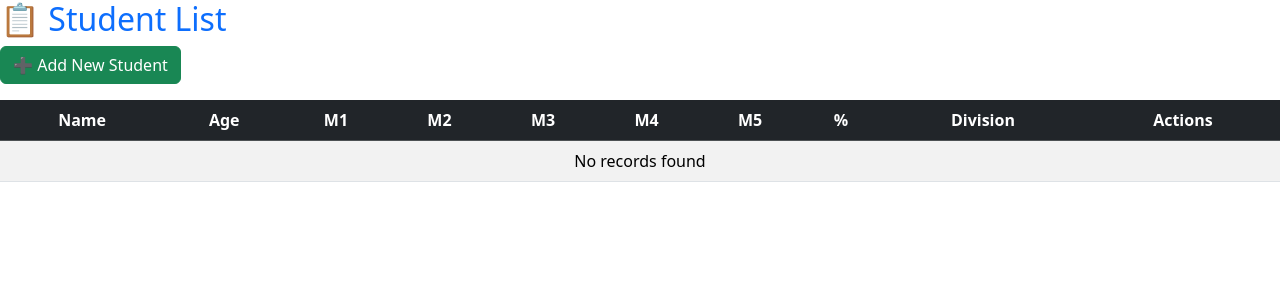
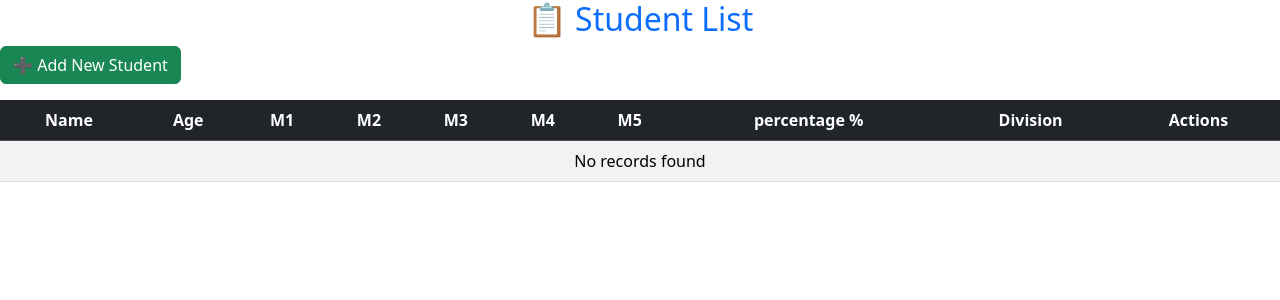
Before and after one commit to pethkarsumeet/RedPluto-Project, a React (Vite) app: page / in a window 1280 px wide. Shown: the top 300 px of the page. Built offline with nearby package versions, Linux system fonts and the light colour scheme.

Commit message:
Update percentage

```diff
--- a/src/pages/EditPage.jsx
+++ b/src/pages/EditPage.jsx
@@ -17,7 +17,7 @@ function EditPage({ students, setStudents }) {
 
   return (
     <div>
-      <h2 className="text-warning">✏️ Edit Student</h2>
+      <h2 className="text-warning text-center">✏️ Edit Student</h2>
       <StudentForm onSubmit={handleUpdate} initialData={student} />
     </div>
   );
--- a/src/pages/IndexPage.jsx
+++ b/src/pages/IndexPage.jsx
@@ -9,7 +9,7 @@ function IndexPage({ students, setStudents }) {
 
   return (
     <div>
-      <h2 className="text-primary">📋 Student List</h2>
+      <h2 className="text-primary text-center">📋 Student List</h2>
       <Link to="/create" className="btn btn-success mb-3">➕ Add New Student</Link>
       <table className="table table-striped table-hover text-center">
         <thead className="table-dark">
@@ -17,7 +17,7 @@ function IndexPage({ students, setStudents }) {
             <th>Name</th>
             <th>Age</th>
             {[...Array(5)].map((_, i) => <th key={i}>M{i + 1}</th>)}
-            <th>%</th>
+            <th>percentage %</th>
             <th>Division</th>
             <th colSpan="2">Actions</th>
           </tr>
```
